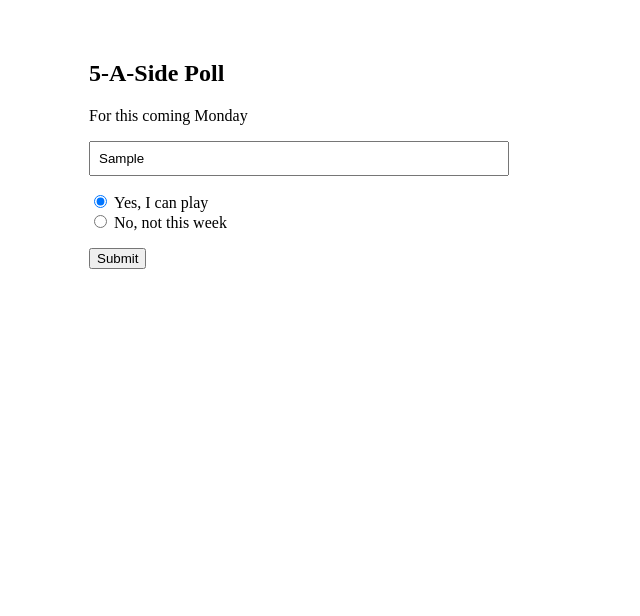
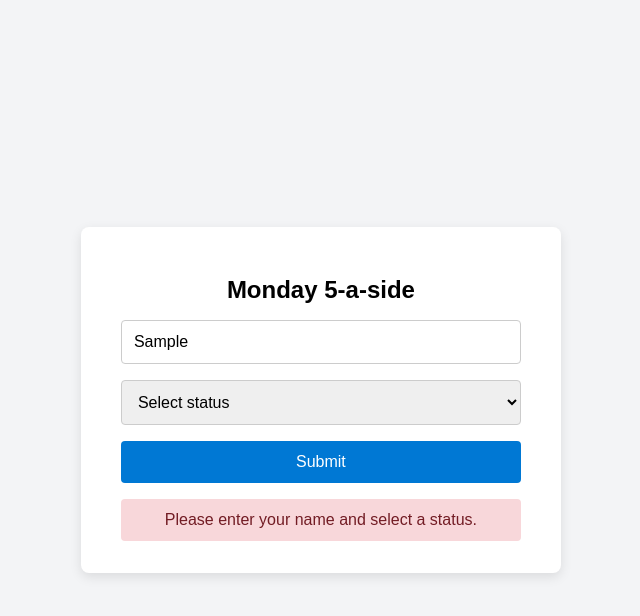
Before and after one commit to electricit-ltd/mnf, a React (Create React App) app: page / in a window 1280 px wide. Both pictures are taken after typing "Sample" into the empty fields and a click on the button "Submit". Shown: the top 616 px of the page, without its empty margins (351-991 px from the left). Built offline with nearby package versions, Linux system fonts and the light colour scheme; no server answers.

Commit message:
Add basic styling to poll UI

```diff
--- a/src/App.js
+++ b/src/App.js
@@ -1,63 +1,67 @@
-import { useState } from "react";
+import React, { useState } from 'react';
+import './styles.css';
 
-export default function App() {
-  const [name, setName] = useState("");
-  const [status, setStatus] = useState("yes");
-  const [submitted, setSubmitted] = useState(false);
+function App() {
+  const [name, setName] = useState('');
+  const [status, setStatus] = useState('');
+  const [message, setMessage] = useState('');
 
   const handleSubmit = async (e) => {
     e.preventDefault();
-    const date = new Date().toISOString().split("T")[0]; // e.g. 2025-05-20
+    if (!name || !status) {
+      setMessage('Please enter your name and select a status.');
+      return;
+    }
 
-    const res = await fetch("/api/submitPoll", {
-      method: "POST",
-      headers: { "Content-Type": "application/json" },
-      body: JSON.stringify({ name, status, date }),
+    const today = new Date().toISOString().split('T')[0];
+
+    try {
+      const response = await fetch('/api/submitPoll', {
+        method: 'POST',
+        headers: {
+          'Content-Type': 'application/json'
+        },
+        body: JSON.stringify({ name, status, date: today })
       });
 
-    if (res.ok) setSubmitted(true);
+      if (response.ok) {
+        setMessage(`Thanks for voting, ${name}!`);
+        setName('');
+        setStatus('');
+      } else {
+        const text = await response.text();
+        setMessage(`Error: ${text}`);
+      }
+    } catch (err) {
+      setMessage(`Error: ${err.message}`);
+    }
   };
 
   return (
-    <div style={{ maxWidth: 400, margin: "auto", padding: "2rem" }}>
-      <h2>5-A-Side Poll</h2>
-      <p>For this coming Monday</p>
-      {submitted ? (
-        <p>Thanks for voting, {name}!</p>
-      ) : (
+    <div className="poll-container">
+      <h1>Monday 5-a-side</h1>
       <form onSubmit={handleSubmit}>
         <input
-            required
+          type="text"
+          placeholder="Your name"
           value={name}
-            placeholder="Your name"
           onChange={(e) => setName(e.target.value)}
-            style={{ width: "100%", padding: "0.5rem", marginBottom: "1rem" }}
         />
-          <label>
-            <input
-              type="radio"
-              value="yes"
-              checked={status === "yes"}
-              onChange={() => setStatus("yes")}
-            />
-            &nbsp;Yes, I can play
-          </label>
-          <br />
-          <label>
-            <input
-              type="radio"
-              value="no"
-              checked={status === "no"}
-              onChange={() => setStatus("no")}
-            />
-            &nbsp;No, not this week
-          </label>
-          <br />
-          <button type="submit" style={{ marginTop: "1rem" }}>
-            Submit
-          </button>
+        <select value={status} onChange={(e) => setStatus(e.target.value)}>
+          <option value="">Select status</option>
+          <option value="in">I'm in</option>
+          <option value="maybe">Maybe</option>
+          <option value="out">I'm out</option>
+        </select>
+        <button type="submit">Submit</button>
       </form>
+      {message && (
+        <div className={`message ${message.includes('Thanks') ? 'success' : 'error'}`}>
+          {message}
+        </div>
       )}
     </div>
   );
 }
+
+export default App;
--- /dev/null
+++ b/src/styles.css
@@ -0,0 +1,65 @@
+body {
+  font-family: Arial, sans-serif;
+  background-color: #f3f4f6;
+  display: flex;
+  justify-content: center;
+  align-items: center;
+  height: 100vh;
+  margin: 0;
+}
+
+.poll-container {
+  background-color: #fff;
+  padding: 2rem 2.5rem;
+  border-radius: 8px;
+  box-shadow: 0 4px 12px rgba(0,0,0,0.1);
+  width: 100%;
+  max-width: 400px;
+}
+
+.poll-container h1 {
+  font-size: 1.5rem;
+  margin-bottom: 1rem;
+  text-align: center;
+}
+
+form {
+  display: flex;
+  flex-direction: column;
+  gap: 1rem;
+}
+
+input, select, button {
+  padding: 0.75rem;
+  font-size: 1rem;
+  border-radius: 4px;
+  border: 1px solid #ccc;
+}
+
+button {
+  background-color: #0078D4;
+  color: white;
+  border: none;
+  cursor: pointer;
+}
+
+button:hover {
+  background-color: #005ea2;
+}
+
+.message {
+  margin-top: 1rem;
+  padding: 0.75rem;
+  border-radius: 4px;
+  text-align: center;
+}
+
+.success {
+  background-color: #d4edda;
+  color: #155724;
+}
+
+.error {
+  background-color: #f8d7da;
+  color: #721c24;
+}
```
Lines whose indentation alone changed are shown as unchanged.
